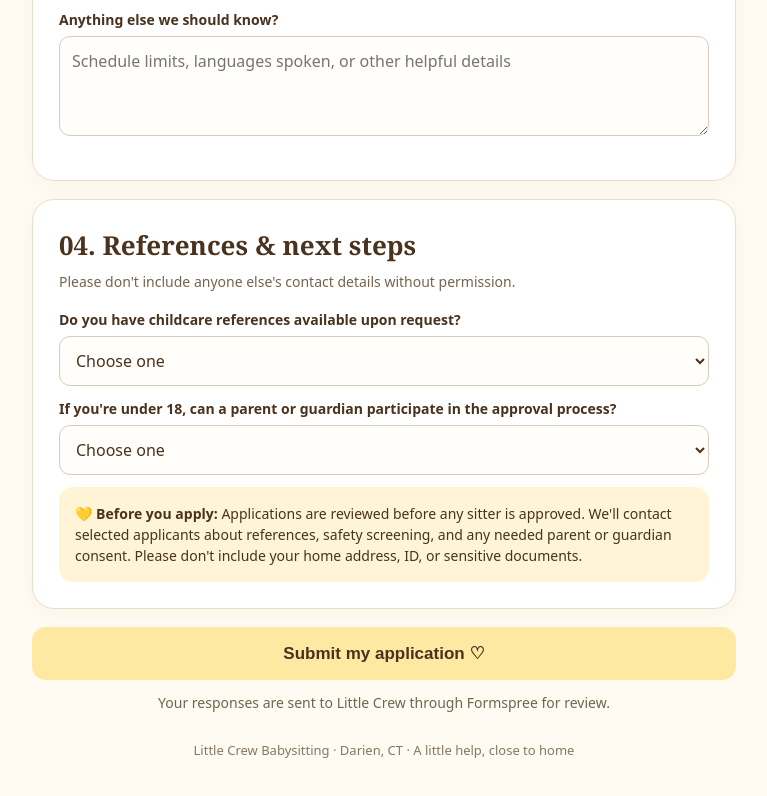
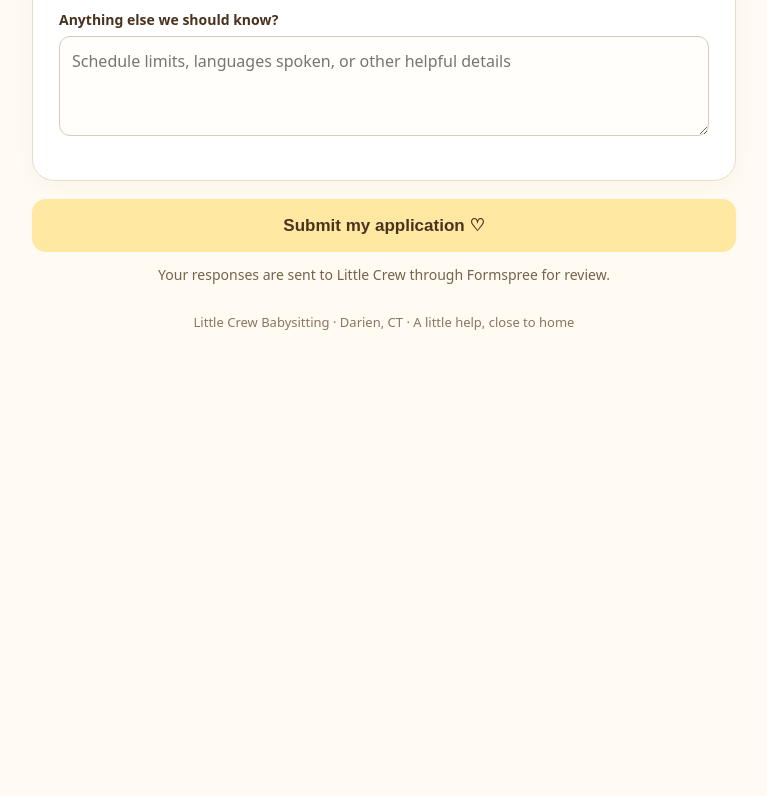
Before and after one commit to littlecrewapplication/littlecrewapplication.github.io, a plain HTML site: page index.html in a window 1280 px wide. Shown: the part 1760-2556 px from the top of the page, without its empty margins (256-1023 px from the left). After the commit the page ends 2162 px from the top, so only its background shows below. Drawn offline with Linux system fonts and the light colour scheme.

Commit message:
Remove section 4 from babysitter application

```diff
--- a/index.html
+++ b/index.html
@@ -22,9 +22,5 @@
 <div class="field"><label>When are you generally available?</label><div class="checks"><label><input type="checkbox" name="availability" value="Weekday afternoons"> Weekday afternoons</label><label><input type="checkbox" name="availability" value="Weekday evenings"> Weekday evenings</label><label><input type="checkbox" name="availability" value="Weekend days"> Weekend days</label><label><input type="checkbox" name="availability" value="Weekend evenings"> Weekend evenings</label></div></div>
 <div class="field"><label for="travel">Can you arrange reliable transportation?</label><select id="travel" name="travel"><option value="">Choose one</option><option>Yes</option><option>Sometimes / depends on location</option><option>No</option></select></div>
 <div class="field"><label for="notes">Anything else we should know?</label><textarea id="notes" name="notes" placeholder="Schedule limits, languages spoken, or other helpful details"></textarea></div></section>
-<section class="card"><h2>04. References & next steps</h2><p class="muted">Please don't include anyone else's contact details without permission.</p>
-<div class="field"><label for="references">Do you have childcare references available upon request?</label><select id="references" name="references"><option value="">Choose one</option><option>Yes</option><option>Not yet</option></select></div>
-<div class="field"><label for="guardian">If you're under 18, can a parent or guardian participate in the approval process?</label><select id="guardian" name="guardian"><option value="">Choose one</option><option>Yes</option><option>I'd like more information</option><option>Not applicable (18+)</option></select></div>
-<div class="notice">💛 <strong>Before you apply:</strong> Applications are reviewed before any sitter is approved. We'll contact selected applicants about references, safety screening, and any needed parent or guardian consent. Please don't include your home address, ID, or sensitive documents.</div>
-</section><button type="submit">Submit my application ♡</button><p class="muted" style="text-align:center;margin-top:12px">Your responses are sent to Little Crew through Formspree for review.</p></form>
+<button type="submit">Submit my application ♡</button><p class="muted" style="text-align:center;margin-top:12px">Your responses are sent to Little Crew through Formspree for review.</p></form>
 <footer>Little Crew Babysitting · Darien, CT · A little help, close to home</footer></main></body></html>
```
